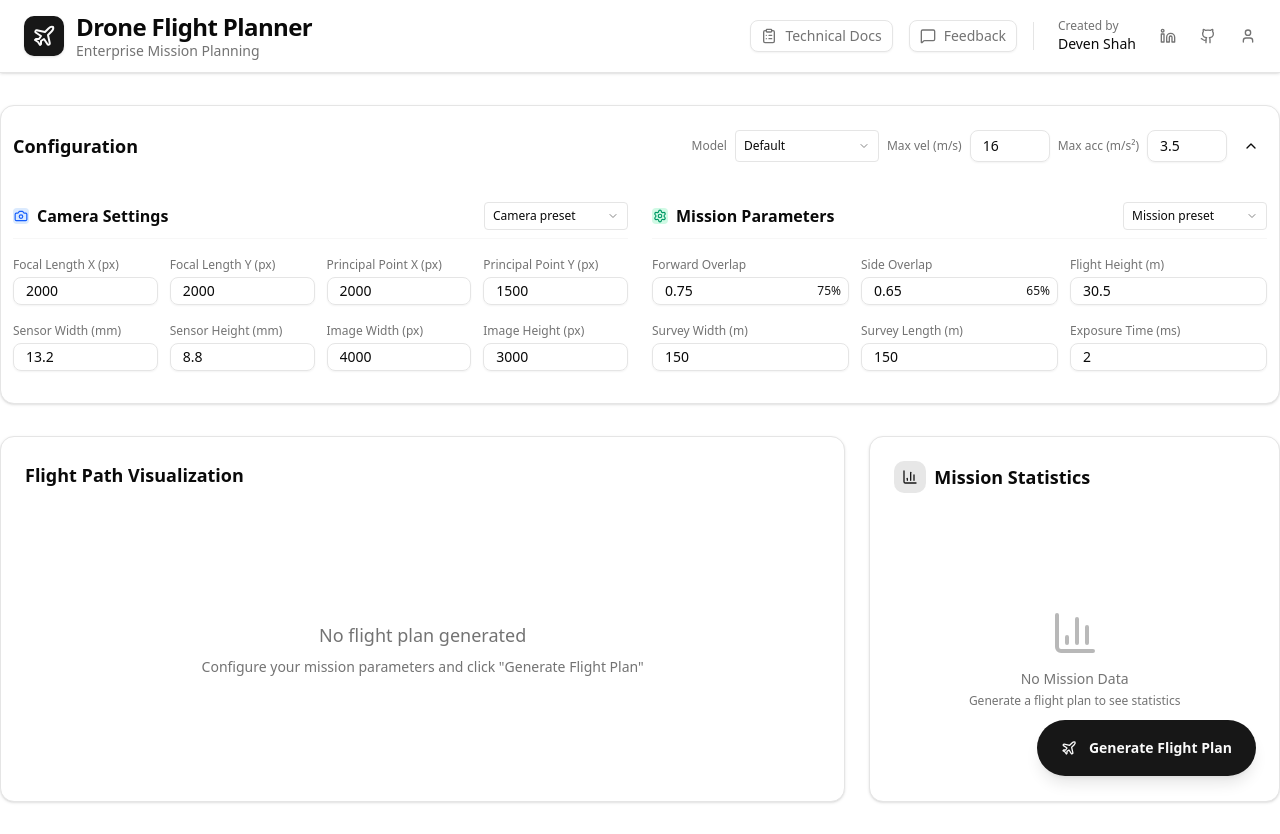
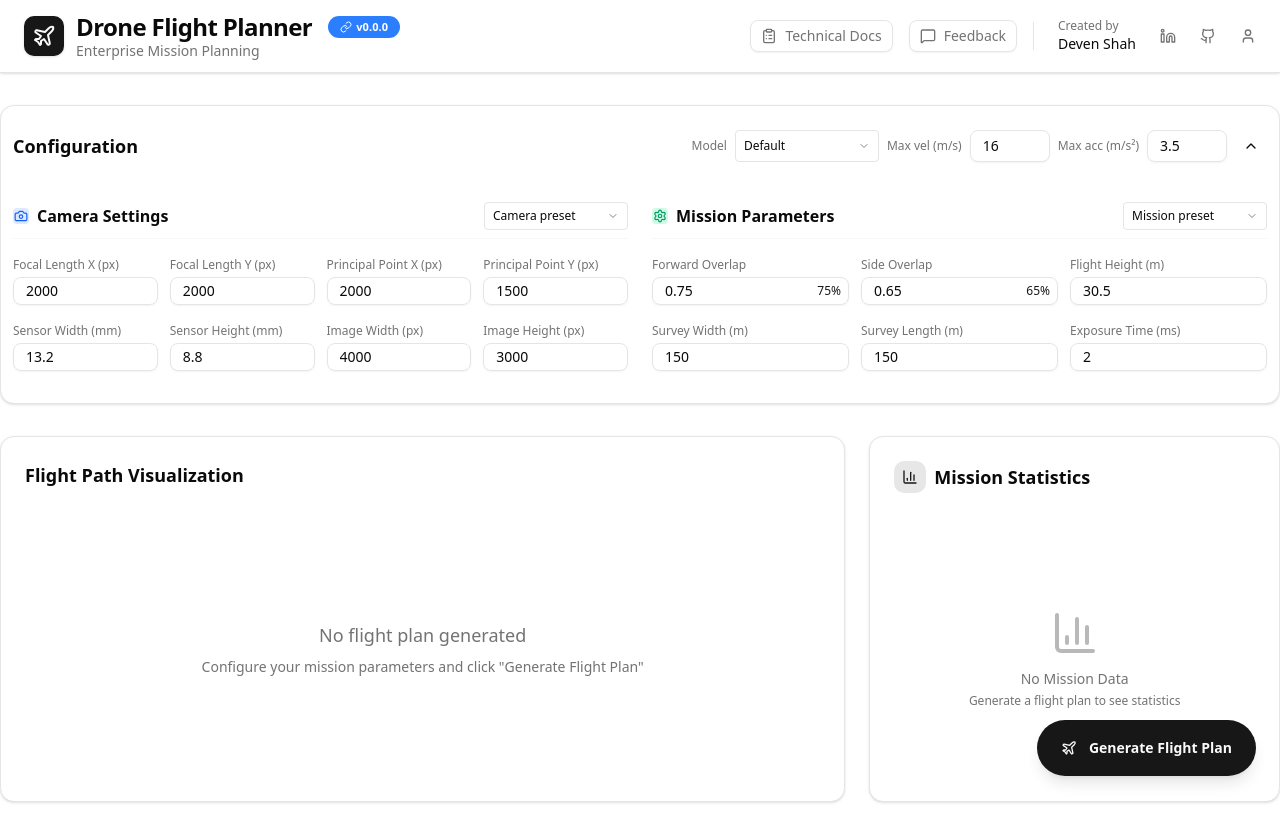
Before and after one commit to devenshah2018/drone-trajectory-interface, a Next.js app: page / in a window 1280 px wide. Built offline with nearby package versions, Linux system fonts and the light colour scheme.

Commit message:
Added a version tag and link to changelog next to the title in the header bar

```diff
--- a/app/page.tsx
+++ b/app/page.tsx
@@ -3,7 +3,7 @@
 import { useState, useRef } from "react";
 import type { Camera, DatasetSpec, Waypoint, MissionStats } from "@/lib/types";
 import { generatePhotoPlaneOnGrid, computeMissionStats } from "@/lib/flight-planner";
-import { Plane, Download, ClipboardList } from "lucide-react";
+import { Plane, Download, ClipboardList, Link } from "lucide-react";
 import { motion, AnimatePresence } from "framer-motion";
 import { HorizontalConfig, type HorizontalConfigRef } from "@/components/horizontal-config";
 import { FlightPathVisualization } from "@/components/flight-path-visualization";
@@ -19,6 +19,8 @@ import {
 import { Badge } from "@/components/ui/badge";
 import jsPDF from "jspdf";
 import { Button } from "@/components/ui/button";
+
+const releaseVersion = process.env.NEXT_PUBLIC_RELEASE || "v0.0.0";
 
 /**
  * Root page component for the mission planning UI.
@@ -332,7 +334,24 @@ export default function Home() {
             </div>
             <div className="flex flex-col justify-center min-w-0 w-full">
               <div className="flex items-center w-full">
-                <h1 className="text-foreground text-md sm:text-xl md:text-2xl font-bold tracking-tight whitespace-nowrap leading-tight">Drone Flight Planner</h1>
+                <h1 className="text-foreground text-md sm:text-xl md:text-2xl font-bold tracking-tight whitespace-nowrap leading-tight flex items-center gap-2">
+                  Drone Flight Planner
+                  <Badge
+                    className="ml-2 px-3 py-1 text-[11px] font-medium cursor-pointer bg-blue-500! text-white rounded-full hover:bg-blue-600! focus:outline-none focus:ring-1 focus:ring-blue-300 transition-all duration-150"
+                    style={{
+                      letterSpacing: '0.01em',
+                      textAlign: 'center',
+                      minWidth: '44px',
+                    }}
+                    onClick={() => window.open("https://github.com/devenshah2018/drone-trajectory-interface/blob/main/CHANGELOG.md", "_blank")}
+                    title={`Release: ${releaseVersion}`}
+                    tabIndex={0}
+                    aria-label={`View release changelog for version ${releaseVersion}`}
+                  >
+                    <Link className="mr-1 h-3 w-3" />
+                    {releaseVersion}
+                  </Badge>
+                </h1>
                 {/* Mobile: float docs and feedback all the way right */}
                 <div className="flex sm:hidden items-center gap-2 flex-1 justify-end ml-4 mt-0.5">
                   <Button
```
